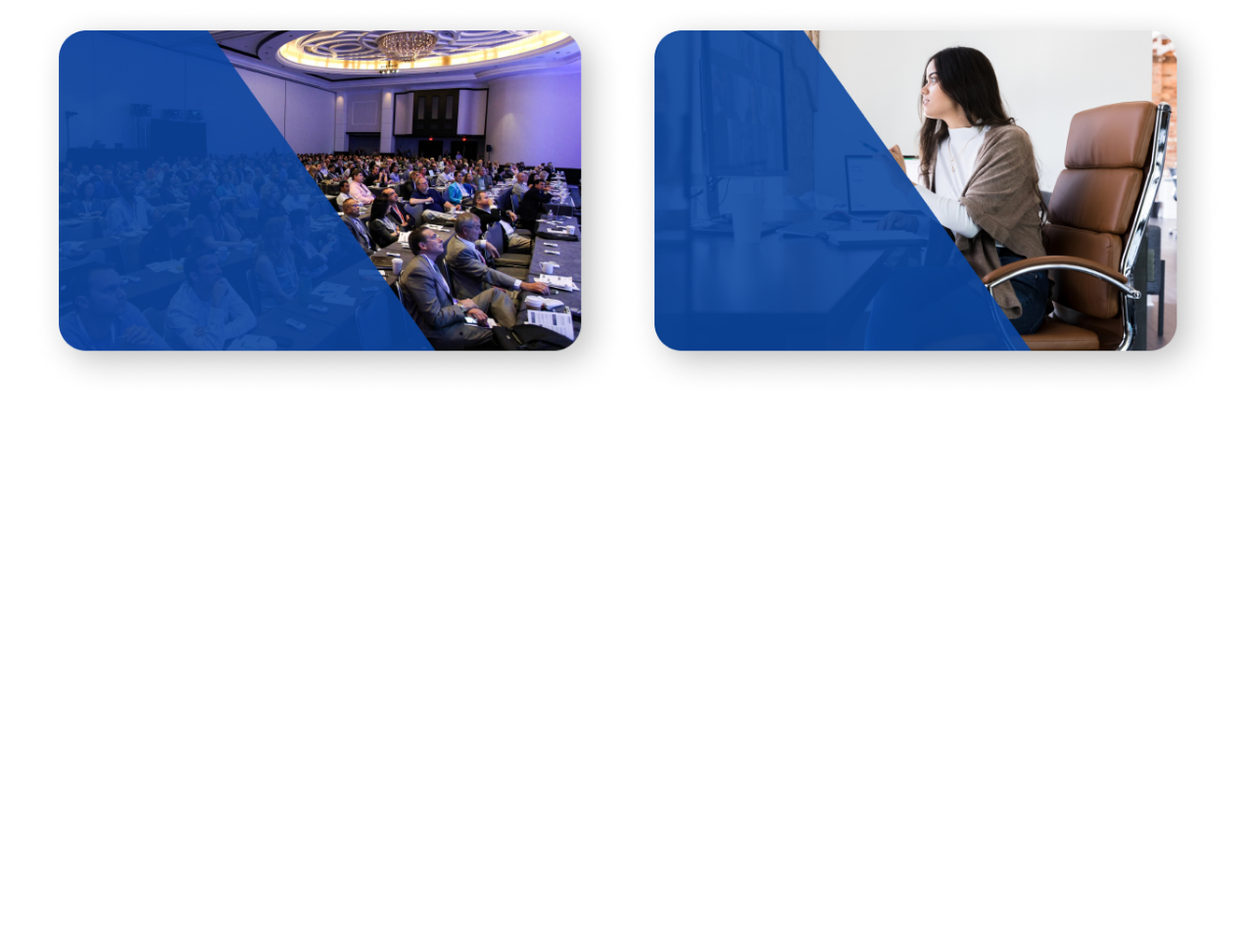
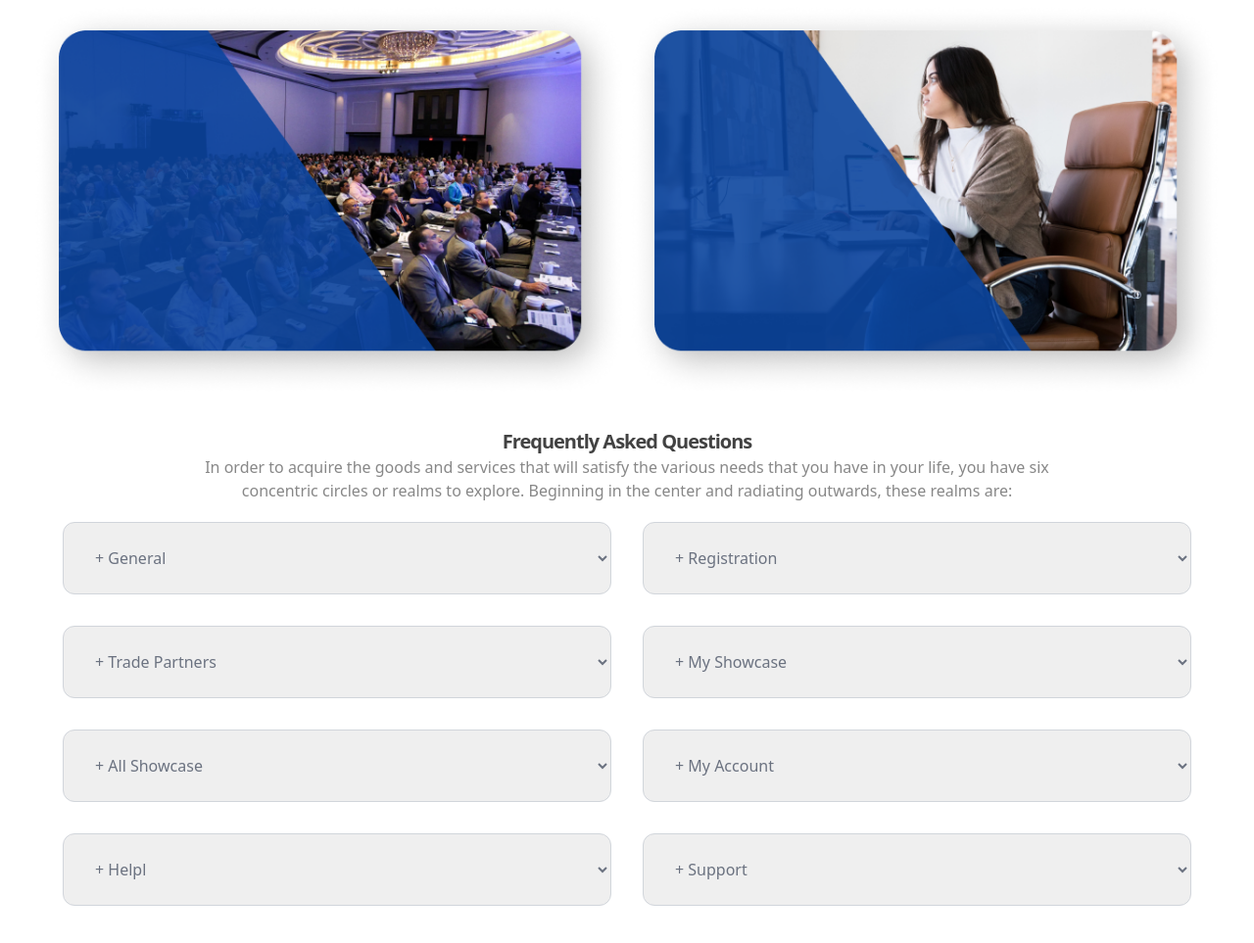
Before and after one commit to ibragimovgalib/Git-collabe1, a website: page src/olimkhuja.html in a window 1280 px wide. Shown: the part 754-1717 px from the top of the page at 98% size. Before the commit the page ends 1159 px from the top, so only its background shows below. Drawn offline with Linux system fonts and the light colour scheme; files whose address does not match are found by name.

Commit message:
full projekt

```diff
--- a/src/olimkhuja.html
+++ b/src/olimkhuja.html
@@ -35,5 +35,46 @@
       </div>
     </div>
   </div>
+
+
+  <!-- grid input -->
+  <div class=" w-[90%] m-auto py-8 mb-32">
+    <h1 class="text-center font-bold tracking-tighter	text-xl	not-italic text-[#000000bd]">Frequently Asked Questions</h1>
+    <p class="text-center w-[75%] m-auto mb-[20px] text-[#00000078]">In order to acquire the goods and services that will satisfy the various needs that you have in your life, you have six concentric circles or realms to explore.  Beginning in the center and radiating outwards, these realms are: </p>
+    <form class="grid md:grid-cols-2 sm:grid-cols-1 gap-8 sm:columm" action="#">
+      <select class="py-6 px-7 border border-gray-300 rounded-xl text-gray-500">
+        <option value="a1">+ General</option>
+        <option value="a1">+ General</option>
+      </select>
+      <select class="py-6 px-7 border border-gray-300 rounded-xl text-gray-500">
+        <option value="a1">+ Registration</option>
+        <option value="a1">+ Registration</option>
+      </select>
+      <select class="py-6 px-7 border border-gray-300 rounded-xl text-gray-500">
+        <option value="a1">+ Trade Partners</option>
+        <option value="a1">+ Trade Partners</option>
+      </select>
+      <select class="py-6 px-7 border border-gray-300 rounded-xl text-gray-500">
+        <option value="a1">+ My Showcase</option>
+        <option value="a1">+ My Showcase</option>
+      </select>
+      <select class="py-6 px-7 border border-gray-300 rounded-xl text-gray-500">
+        <option value="a1">+ All Showcase</option>
+        <option value="a1">+ All Showcase</option>
+      </select>
+      <select class="py-6 px-7 border border-gray-300 rounded-xl text-gray-500">
+        <option value="a1">+ My Account</option>
+        <option value="a1">+ My Account</option>
+      </select>
+      <select class="py-6 px-7 border border-gray-300 rounded-xl text-gray-500">
+        <option value="a1">+ Helpl</option>
+        <option value="a1">+ Helpl</option>
+      </select>
+      <select class="py-6 px-7 border border-gray-300 rounded-xl text-gray-500">
+        <option value="a1">+ Support</option>
+        <option value="a1">+ Support</option>
+      </select>
+    </form>
+  </div>
 </body>
 </html>
```
Also changed, not shown: dist/output.css.
